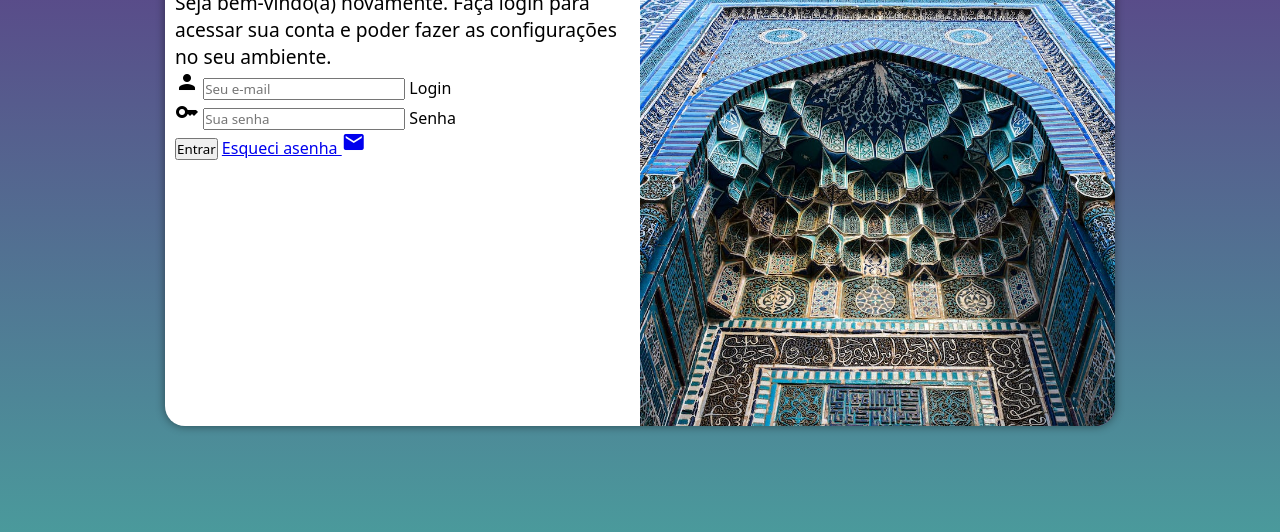
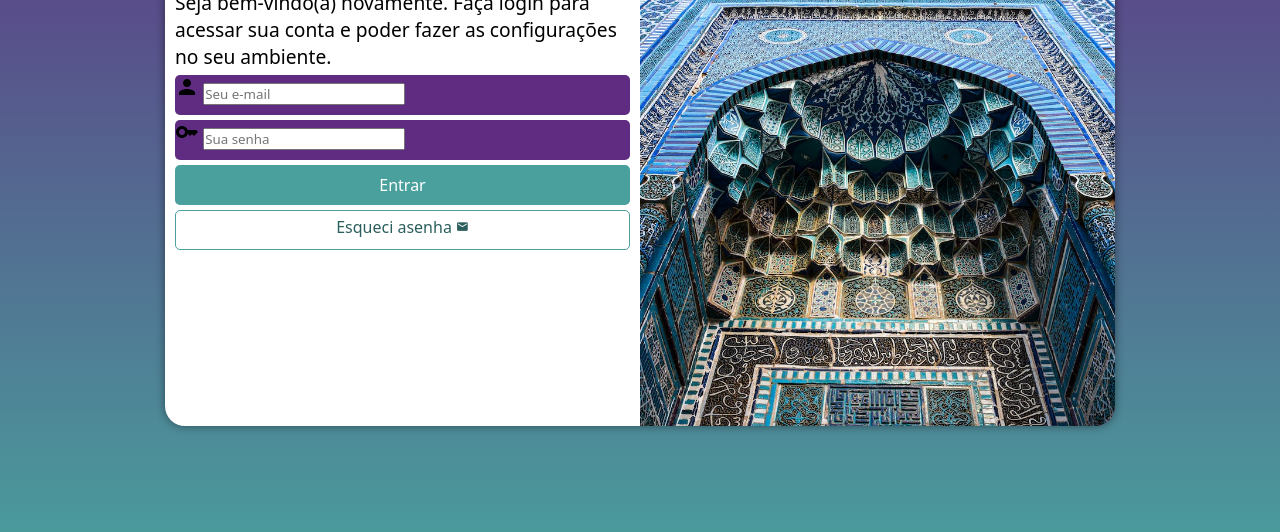
Before and after one commit to guilhermegiroldo/projeto-login, a plain HTML site: page index.html in a window 1280 px wide. Shown: the part 224-756 px from the top of the page. Drawn offline with Linux system fonts and the light colour scheme.

Commit message:
configurando css do formulario

```diff
--- a/estilos/style.css
+++ b/estilos/style.css
@@ -63,3 +63,55 @@ div#formulario > h1 {
 div#formulario > p {
   font-size: 0.8em;
 }
+
+form > div.campo {
+  background-color: #5f2c82;
+  display: block;
+  width: 100%;
+  height: 40px;
+  border-radius: 5px;
+  margin: 5px 0px
+}
+
+div.campo > label {
+  display: none;
+}
+
+form > input[type=submit] {
+  display: block;
+  font-size: 1em;
+  width: 100%;
+  height: 40px;
+  background-color: #49a09d;
+  color: white;
+  border: none;
+  border-radius: 5px;
+  cursor: pointer;
+}
+
+form > input[type=submit]:hover {
+  background-color: #377e7b;
+}
+
+form > a.botao {
+  display: block;
+  text-align: center;
+  font-size: 1em;
+  width: 100%;
+  height: 40px;
+  padding-top: 5px;
+  margin-top: 5px;
+  background-color: white;
+  color: #2b5f5d;
+  border: 1px solid #49a09d;
+  border-radius: 5px;
+  text-decoration: none;
+}
+
+form > a.botao:hover {
+  background-color: #06b8b2;
+}
+
+form > a.botao > span {
+  font-size: 0.8em;
+}
--- a/index.html
+++ b/index.html
@@ -29,7 +29,7 @@
                         <label for="isenha">Senha</label>
                     </div>
                     <input type="submit" value="Entrar">
-                    <a href="esqueci.html">
+                    <a href="esqueci.html" class="botao">
                         Esqueci asenha <span class="material-icons">mail</span>
                     </a>
                 </form>
```
